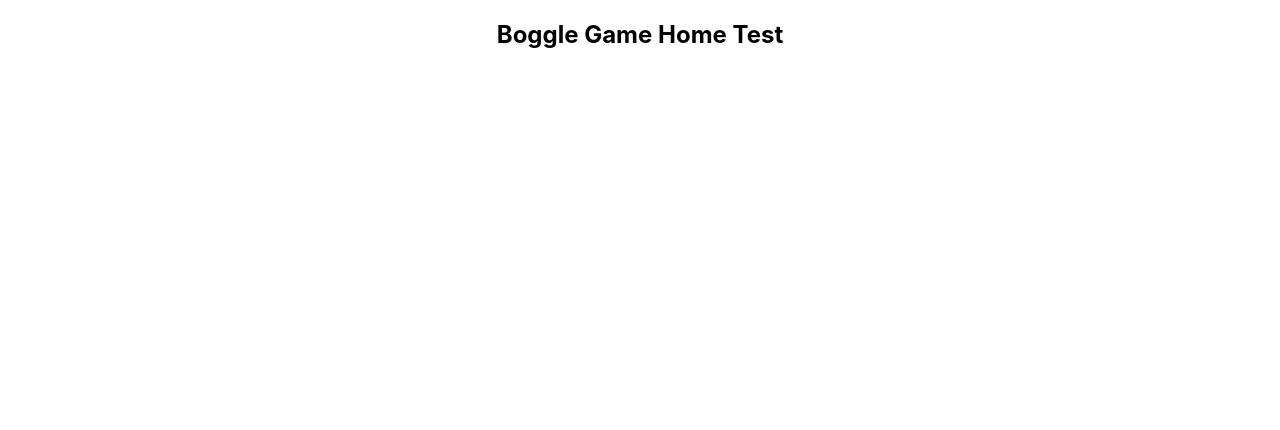
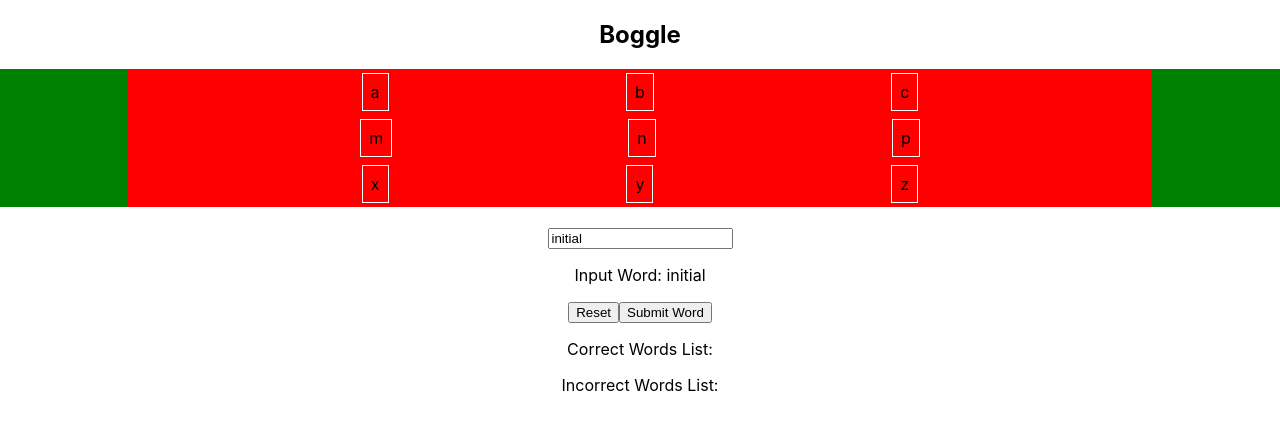
Before and after one commit to 99darshan/play-boggle, a React (Create React App) app in the folder client/: page / in a window 1280 px wide. Shown: the top 430 px of the page. Built offline with nearby package versions, Linux system fonts and the light colour scheme.

Commit message:
barebone boggle board, input field, and handlers to check for valid input from dummy data, display correct and incorrect words

```diff
--- a/client/src/pages/Home.jsx
+++ b/client/src/pages/Home.jsx
@@ -1,9 +1,108 @@
-import React from "react";
+import React, { useState } from "react";
+
+const board = [
+  ["a", "b", "c"],
+  ["m", "n", "p"],
+  ["x", "y", "z"]
+];
+
+const validWordsInBoggle = [
+  "apple",
+  "banana",
+  "ninja",
+  "test",
+  "valid",
+  "words"
+];
 
 export default function Home() {
+  const [inputWord, setInputWord] = useState("initial");
+  const [correctWords, setCorrectWords] = useState([]);
+  const [incorrectWords, setIncorrectWords] = useState([]);
+
+  const onWordSubmitted = () => {
+    console.log("submitted word " + inputWord);
+    // TODO: display toast messages on same correct and word input multiple times
+    // TODO: on selection by click display toast when non-adjcent words are selected
+    // TODO: based on API fetched vaid string, do check insensative comparison
+    let isValidBoggleWord = validWordsInBoggle.includes(inputWord);
+
+    if (isValidBoggleWord && !correctWords.includes(inputWord)) {
+      setCorrectWords([...correctWords, inputWord]);
+    }
+    if (!isValidBoggleWord && !incorrectWords.includes(inputWord)) {
+      setIncorrectWords([...incorrectWords, inputWord]);
+    }
+    setInputWord("");
+  };
+
   return (
     <>
-      <h2>Boggle Game Home Test</h2>
+      <h2>Boggle</h2>
+      {/* Board */}
+      <div style={styles.boggleBoardContainer}>
+        <div style={styles.boggleBoard}>
+          {board.map(row => {
+            return (
+              <div style={styles.bbRow}>
+                {row.map(item => (
+                  <div style={styles.bbCell}>{item}</div>
+                ))}
+              </div>
+            );
+          })}
+        </div>
+      </div>
+      {/* Input Field */}
+      <div style={styles.bbInputField}>
+        <input
+          type="text"
+          name="inputWord"
+          onChange={e => setInputWord(e.target.value)}
+          value={inputWord}
+        />
+        <p>Input Word: {inputWord}</p>
+        <button onClick={e => setInputWord("")}>Reset</button>
+        <button onClick={onWordSubmitted}>Submit Word</button>
+        <div>
+          <p>Correct Words List: </p>
+          {correctWords.map(word => (
+            <p>{word}</p>
+          ))}
+        </div>
+        <div>
+          <p>Incorrect Words List: </p>
+          {incorrectWords.map(word => (
+            <p>{word}</p>
+          ))}
+        </div>
+      </div>
     </>
   );
 }
+
+const styles = {
+  boggleBoardContainer: {
+    display: "flex",
+    justifyContent: "center",
+    alignContent: "center",
+    width: "100vw",
+    background: "green"
+  },
+  boggleBoard: {
+    width: "80vw",
+    background: "red"
+  },
+  bbRow: {
+    display: "flex",
+    justifyContent: "space-evenly"
+  },
+  bbCell: {
+    border: "1px solid white",
+    padding: "8px",
+    margin: "4px"
+  },
+  bbInputField: {
+    marginTop: "20px"
+  }
+};
```
